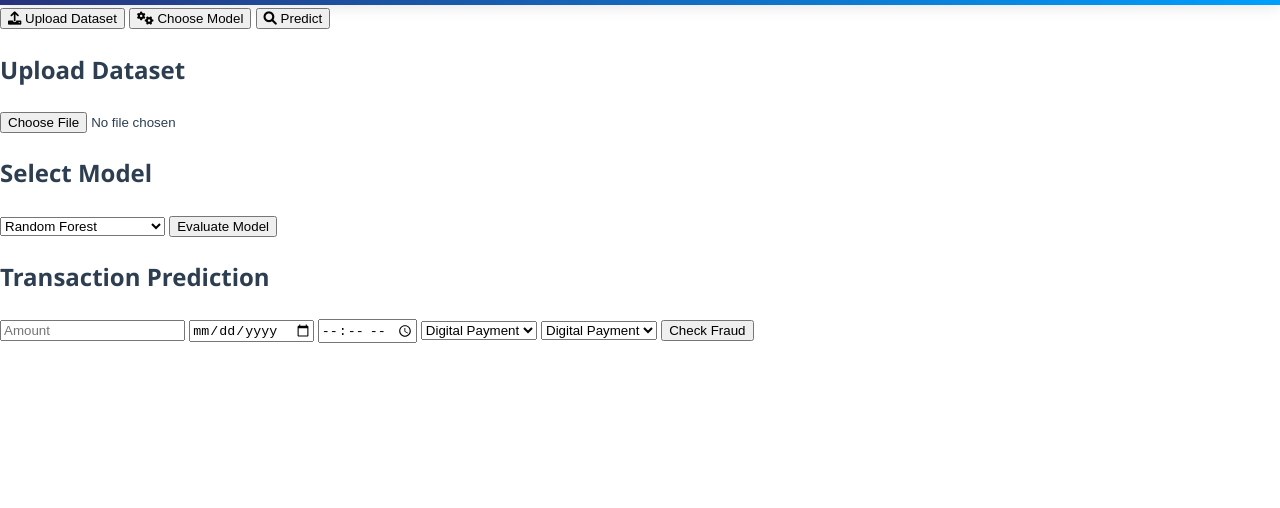
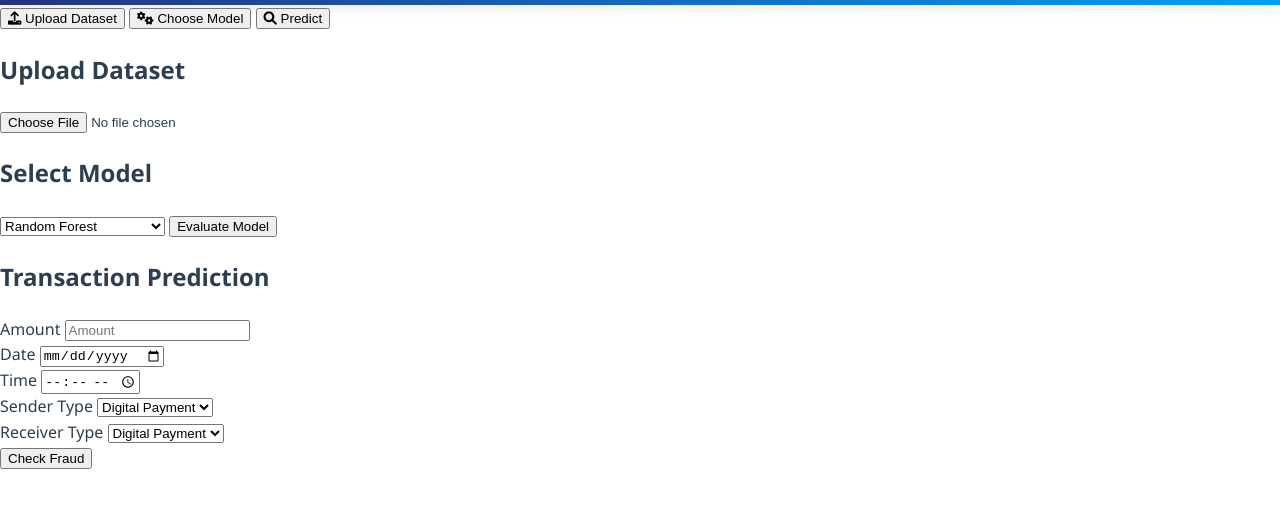
Before and after one commit to Shaik-Fakru/Upi, a plain HTML site: page dashboard.html in a window 1280 px wide. Shown: the part 94-602 px from the top of the page. Drawn offline with Linux system fonts and the light colour scheme.

Commit message:
Update dashboard.html

```diff
--- a/dashboard.html
+++ b/dashboard.html
@@ -58,24 +58,44 @@
       <!-- Prediction Section -->
       <div id="predict" class="dashboard-section">
         <h2>Transaction Prediction</h2>
+        <div class="prediction-card">
           <form id="predictionForm">
+            <div class="form-group">
+              <label>Amount</label>
               <input type="number" placeholder="Amount" required>
+            </div>
+            <div class="form-group">
+              <label>Date</label>
               <input type="date" required>
+            </div>
+            <div class="form-group">
+              <label>Time</label>
               <input type="time" required>
+            </div>
+            <div class="form-group">
+              <label>Sender Type</label>
               <select id="senderType">
                 <option>Digital Payment</option>
                 <option>Bank Transfer</option>
               </select>
+            </div>
+            <div class="form-group">
+              <label>Receiver Type</label>
               <select id="receiverType">
                 <option>Digital Payment</option>
                 <option>Bank Account</option>
               </select>
+            </div>
             <button type="submit">Check Fraud</button>
           </form>
           <div id="predictionResult"></div>
         </div>
       </div>
+    </div>
   </section>
+
+  <!-- Popup Message Container -->
+  <div id="popupMessage"></div>
 
   <script src="script.js"></script>
 </body>
```
Lines whose indentation alone changed are shown as unchanged.
